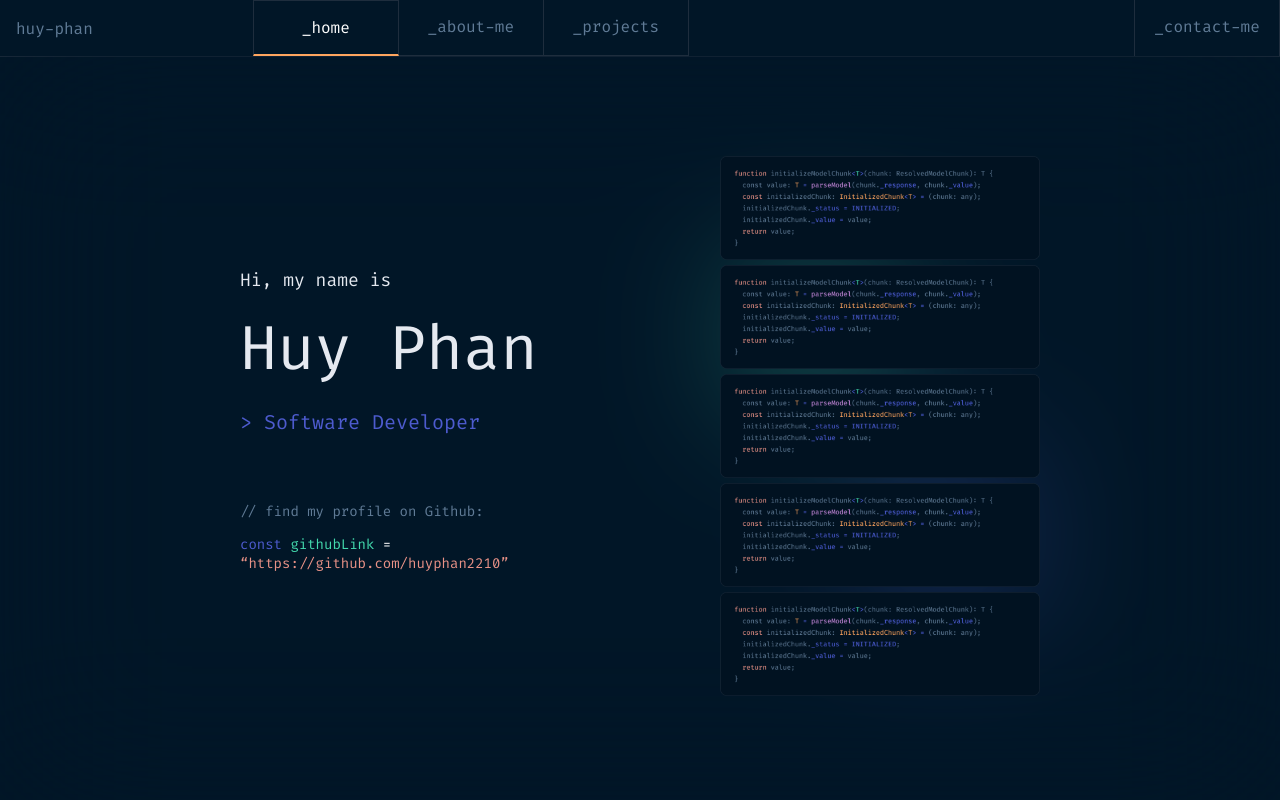
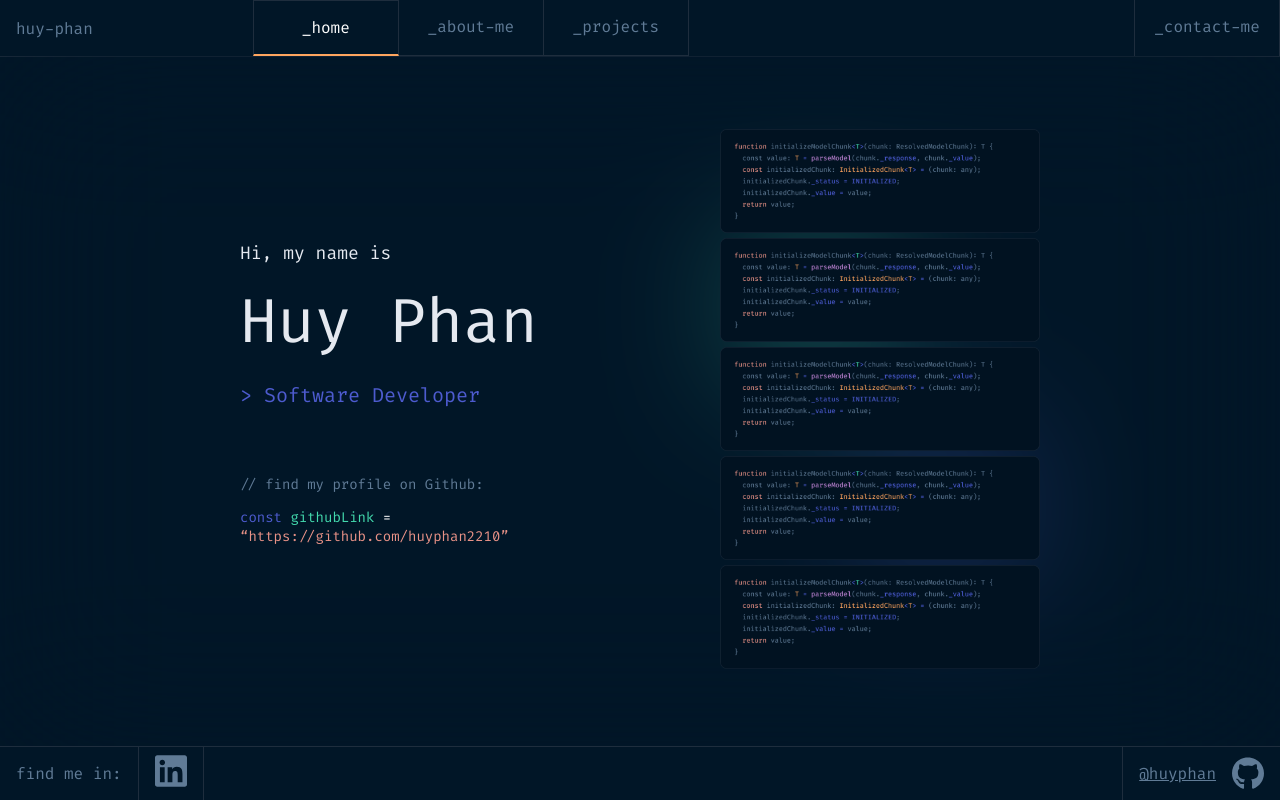
Before and after one commit to huyphan2210/My-Developer-Portfolio, a React (Vite) app: page / in a window 1280 px wide. Built offline with nearby package versions, Linux system fonts and the light colour scheme.

Commit message:
Adjust social link for desktop

```diff
--- a/src/components/SocialLinks/SocialLinks.scss
+++ b/src/components/SocialLinks/SocialLinks.scss
@@ -24,6 +24,9 @@
         display: grid;
         place-items: center;
         border-left: solid 1px var(--stroke-color);
+        &:nth-child(3) {
+          display: none;
+        }
 
         a {
           width: 2rem;
@@ -32,3 +35,40 @@
     }
   }
 }
+
+@media screen and (min-width: 1024px) {
+  .social-links {
+    justify-content: flex-start;
+    position: relative;
+    &__icons {
+      ul {
+        li:nth-child(1) {
+          border-right: solid 1px var(--stroke-color);
+        }
+
+        li:nth-child(2) {
+          display: none;
+        }
+
+        li:nth-child(3) {
+          display: flex;
+          position: absolute;
+          bottom: 0;
+          right: 0;
+          width: unset;
+           a {
+            display: flex;
+            align-items: center;
+            justify-content: end;
+            gap: 1rem;
+            color: var(--text-color-1);
+            width: unset;
+            img {
+              width: 2rem;
+            }
+           }
+        }
+      }
+    }
+  }
+}
--- a/src/components/SocialLinks/SocialLinks.tsx
+++ b/src/components/SocialLinks/SocialLinks.tsx
@@ -2,13 +2,12 @@ import { FC } from "react";
 import "./SocialLinks.scss";
 import githubIcon from "../../assets/icons/github.svg";
 import linkedInIcon from "../../assets/icons/linkedIn.svg";
-import TypeWriter from "../TypeWriter";
 
 const SocialLinks: FC = () => {
   return (
     <div className="social-links">
       <div className="social-links__find-me">
-        <TypeWriter text="find me in:" speed={50} />
+        <span>find me in:</span>
       </div>
       <nav className="social-links__icons">
         <ul>
@@ -25,6 +24,12 @@ const SocialLinks: FC = () => {
               <img src={githubIcon} alt="Github" loading="lazy" />
             </a>
           </li>
+          <li>
+            <a href="https://github.com/huyphan2210" target="_blank">
+              <span>@huyphan</span>
+              <img src={githubIcon} alt="Github" loading="lazy" />
+            </a>
+          </li>
         </ul>
       </nav>
     </div>
--- a/src/layout/footer/Footer.tsx
+++ b/src/layout/footer/Footer.tsx
@@ -6,7 +6,13 @@ import RouteURLs from "../../RouteUrls";
 const Footer: FC = () => {
   const currentPath = window.location.pathname;
   return (
-    <footer style={currentPath === RouteURLs.HOME ? { display: "none" } : {}}>
+    <footer
+      style={
+        currentPath === RouteURLs.HOME && window.innerWidth < 1024
+          ? { display: "none" }
+          : {}
+      }
+    >
       <SocialLinks />
     </footer>
   );
```
